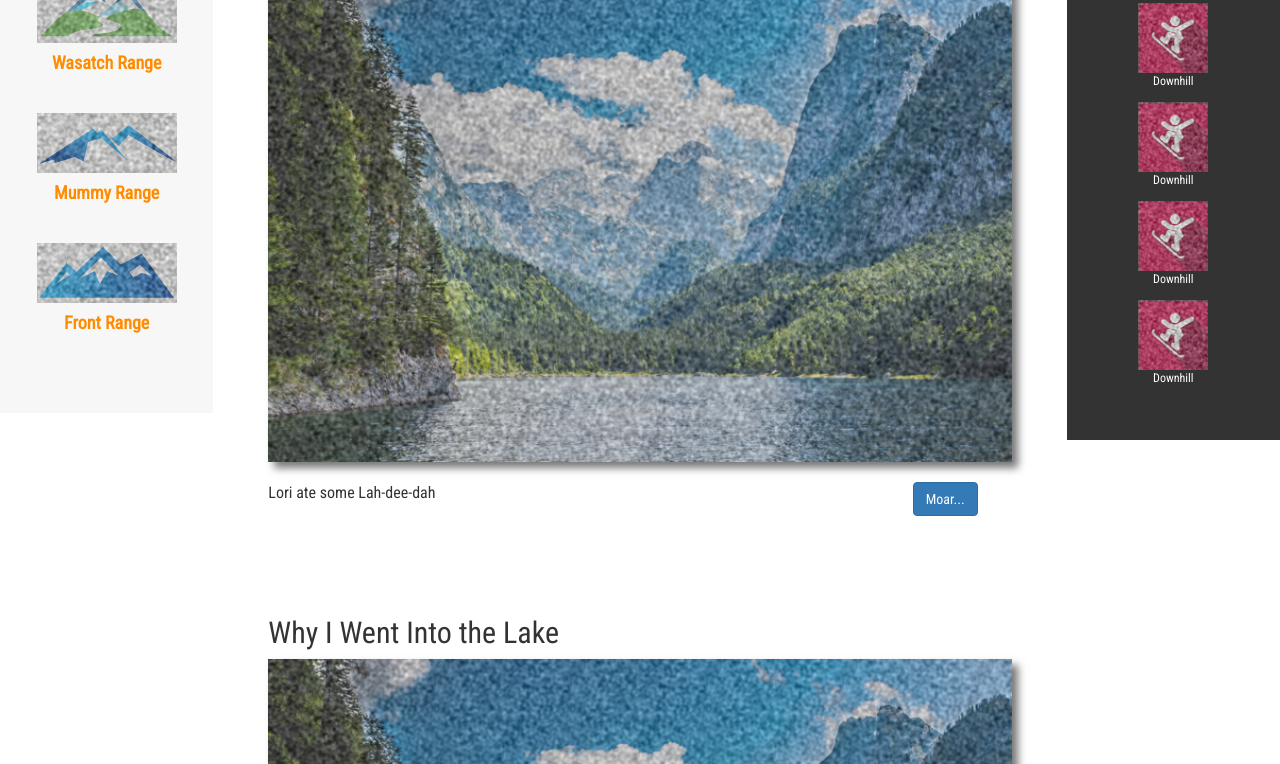
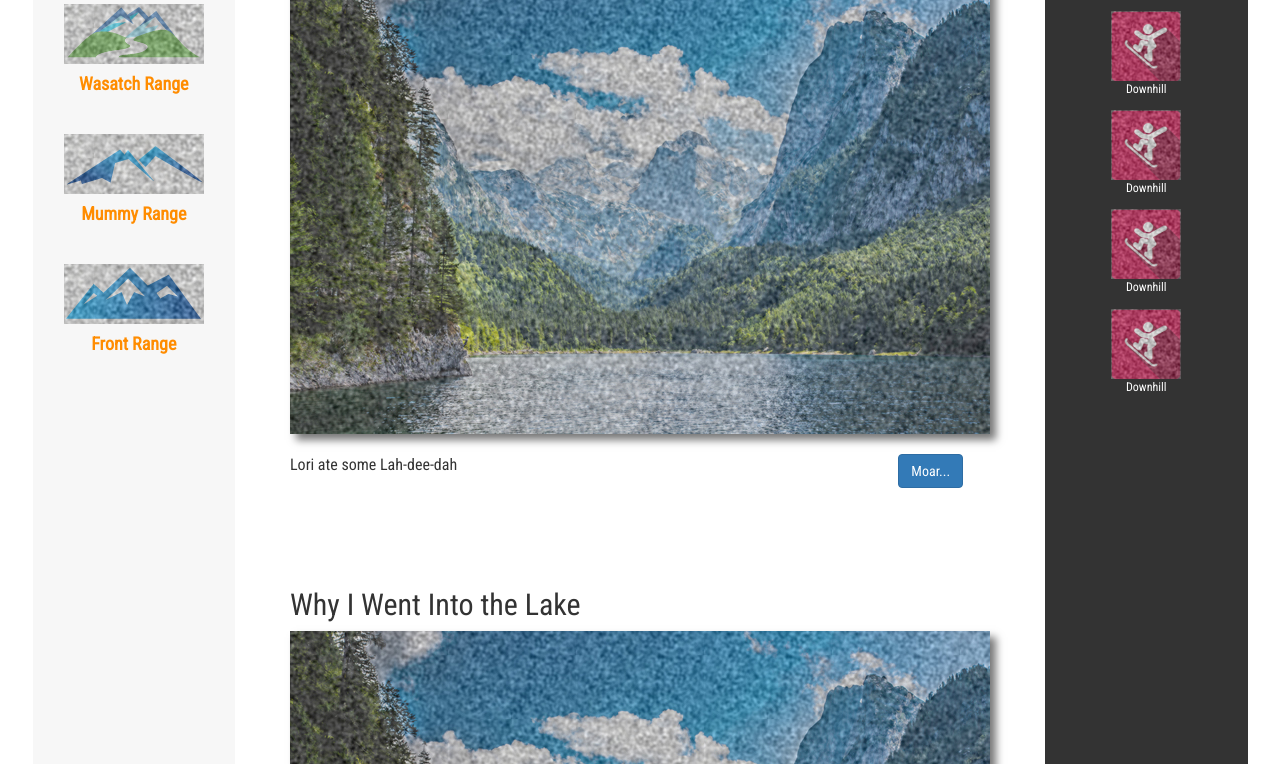
Before and after one commit to ZacharyRSmith/bootstrap-tut, a website: page app/index.html in a window 1280 px wide. Shown: the part 246-1010 px from the top of the page. Drawn offline with nearby package versions, Linux system fonts and the light colour scheme.

Commit message:
(enhance) Make columns same height.

```diff
--- a/app/index.html
+++ b/app/index.html
@@ -54,13 +54,15 @@
           </div>
         </div>
       </div>
+    </div>
 
-      <div class="row">
+    <div class="container-fluid container-height">
+      <div class="row row-sm-height">
         <section class="
-          col-sm-9 col-sm-push-3
+          col-sm-7 col-sm-push-3
           col-md-9 col-md-push-3
           col-lg-8 col-lg-push-2
-        ">
+          col-sm-height">
           <article>
             <h2>Why I Went Into the Lake</h2>
             <img src="./images/lake.jpg" alt="Picture of a lake.">
@@ -105,10 +107,10 @@
         </section>
 
         <aside class="
-          col-sm-3 col-sm-pull-9
+          col-sm-3 col-sm-pull-7
           col-md-3 col-md-pull-9
           col-lg-2 col-lg-pull-8
-        ">
+          col-sm-height">
           <h4 class="range-title">
               <b>Mountain Ranges</b>
           </h4>
@@ -131,7 +133,7 @@
           </div>
         </aside>
 
-        <aside class="col-xs-12 col-md-2 hidden-md sports-icon-list">
+        <aside class="col-xs-12 col-sm-2 col-md-2 hidden-md col-sm-height sports-icon-list">
           <a href="./downhill.html">
             <img src="./images/icon-snowboard.png" alt="Icon of a snowboard." />
             <h6>Downhill</h6>
--- a/app/stylesheets/main.css
+++ b/app/stylesheets/main.css
@@ -95,3 +95,17 @@ article p {
     margin-top: 20px;
   }
 }
+@media (min-width: 768px) {
+  .container-height {
+    display: table;
+    padding-left: 0px;
+    padding-right: 0px;
+  }
+  .row-sm-height {
+    display: table-row;
+  }
+  .col-sm-height {
+    display: table-cell;
+    float: none;
+  }
+}
```
